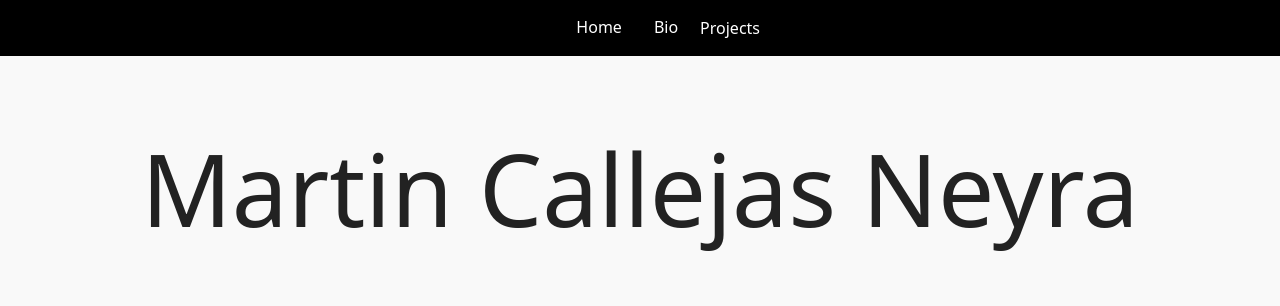
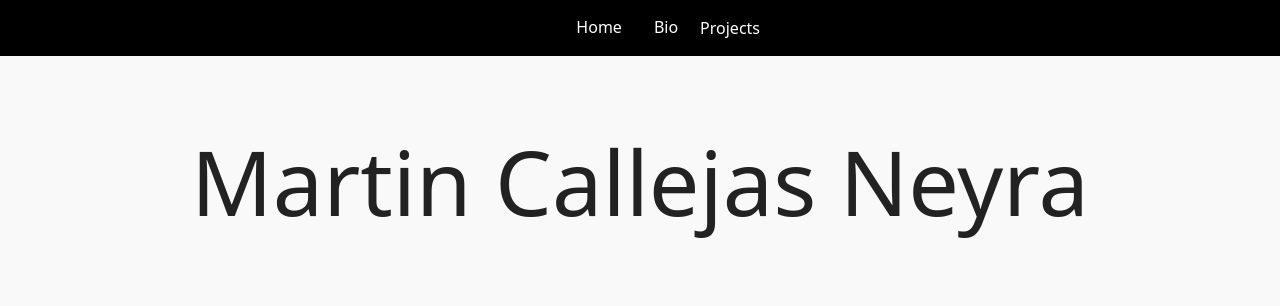
Before and after one commit to callejas1/time-between-stitches, a React (Create React App) app: page / in a window 1280 px wide. Shown: the top 306 px of the page. Built offline with nearby package versions, Linux system fonts and the light colour scheme; a web font is replaced by a local one.

Commit message:
fixed overall category padding

```diff
--- a/src/styles/category.css
+++ b/src/styles/category.css
@@ -1,5 +1,5 @@
 .category-page {
-    padding: 4rem 2rem;
+    padding: 0px;
     max-width: 1200px;
     margin: 0 auto;
 }
--- a/src/styles/home.css
+++ b/src/styles/home.css
@@ -6,7 +6,7 @@
 }
 
 .artist-name {
-    font-size: 100px;
+    font-size: 90px;
     text-align: center;
     font-family: "Rubik Dirt", system-ui, sans-serif;
     font-weight: 100;
@@ -113,7 +113,7 @@
 @media (max-width: 480px) {
     .artist-name {
         font-size: 72px;
-        margin: 2rem 2rem;
+        margin: 2rem;
     }
 
 
```
